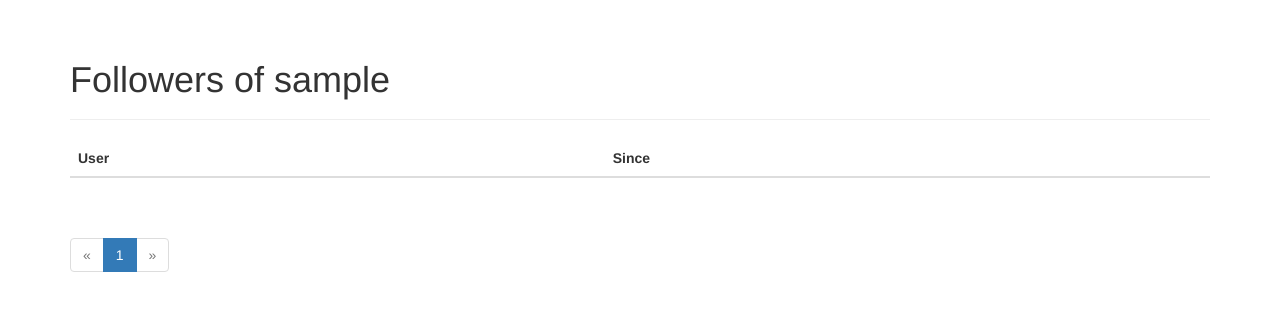
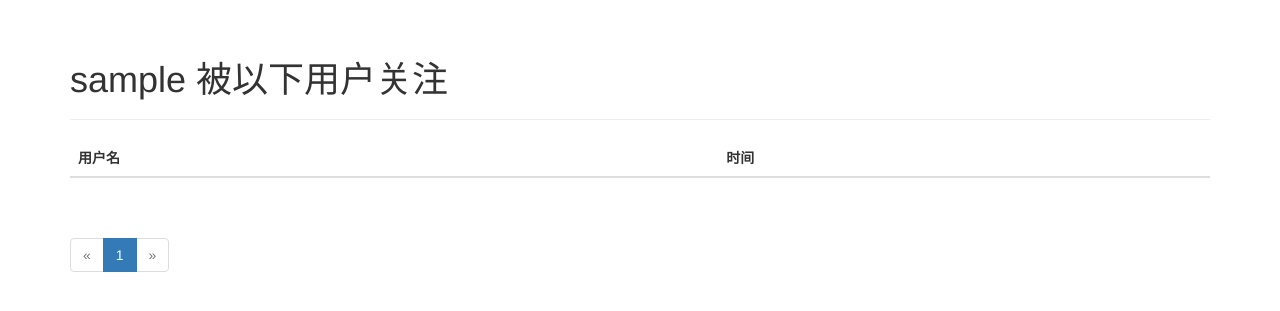
Before and after one commit to musicforu/pianzhou, a Flask app: a page that uses app/templates/followers.html in a window 1280 px wide. Shown: the part 52-363 px from the top of the page. Run offline with Flask 2, Linux system fonts and the light colour scheme; tables that the repository leaves empty hold one stand-in row (values such as "Sample post"); lists and menus that the app fills with data are empty; parts of the project's set-up code (start-up, migrations or seed data) failed here and were passed over; some libraries are stand-ins or nearby versions.

Commit message:
twentyone

```diff
--- a/app/main/views.py
+++ b/app/main/views.py
@@ -195,7 +195,7 @@ def followers(username):
 		error_out=False)
 	follows=[{'user':item.follower,'timestamp':item.timestamp}
 			for item in pagination.items]
-	return render_template('followers.html',user=user,title='Followers of',endpoint='.followers',pagination=pagination,follows=follows)
+	return render_template('followers.html',user=user,title='被以下用户关注',endpoint='.followers',pagination=pagination,follows=follows)
 
 @main.route('/followed-by/<username>')
 def followed_by(username):
@@ -209,7 +209,7 @@ def followed_by(username):
         error_out=False)
     follows = [{'user': item.followed, 'timestamp': item.timestamp}
                for item in pagination.items]
-    return render_template('followers.html', user=user, title="Followed by",
+    return render_template('followers.html', user=user, title="关注的人",
                            endpoint='.followed_by', pagination=pagination,
                            follows=follows)
 
--- a/app/templates/followers.html
+++ b/app/templates/followers.html
@@ -5,10 +5,10 @@
 
 {% block page_content %}
 <div class="page-header">
-    <h1>{{ title }} {{ user.username }}</h1>
+    <h1>{{ user.username }} {{ title }}</h1>
 </div>
 <table class="table table-hover followers">
-    <thead><tr><th>User</th><th>Since</th></tr></thead>
+    <thead><tr><th>用户名</th><th>时间</th></tr></thead>
     {% for follow in follows %}
     {% if follow.user != user %}
     <tr>
```
